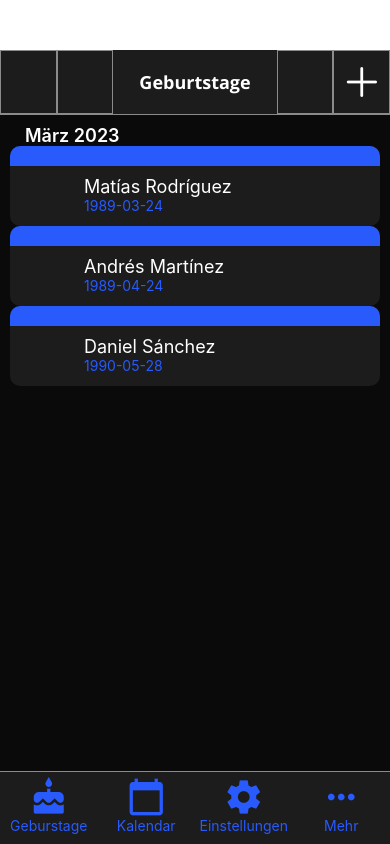
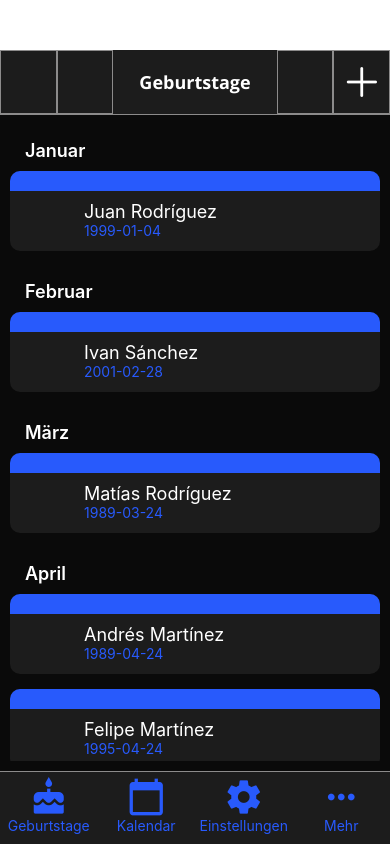
Before and after one commit to sanchezd90/birthdays, a React Native app: screen /Contact in a window 390 px wide. Built offline with nearby package versions, Linux system fonts and the light colour scheme.

Commit message:
month list

```diff
--- a/App.tsx
+++ b/App.tsx
@@ -6,7 +6,7 @@ import {useFonts} from 'expo-font'
 import AppLoading from 'expo-app-loading'
 
 
-import Geburstage from './screens/geburtstage/Geburtstage';
+import Geburtstage from './screens/geburtstage/Geburtstage';
 
 export default function App() {
 
@@ -23,7 +23,7 @@ export default function App() {
     <View style={styles.container}>
       <StatusBar style='light'/>
       <SafeAreaView style={{flex:1}}>
-        <Geburstage/>
+        <Geburtstage/>
         <Navbar/>
       </SafeAreaView>
     </View>
--- a/components/Navbar.tsx
+++ b/components/Navbar.tsx
@@ -13,14 +13,14 @@ export const Navbar = () => {
 
         <Pressable
             style={({pressed})=> pressed ? styles.pressedButtonWrapper : styles.buttonWrapper}
-            onPress={()=>handleButtonPress('geburstage')}
+            onPress={()=>handleButtonPress('Geburtstage')}
         >
           <View>
             <View style={{alignItems:'center'}}>
               <MaterialIcons name='cake' size={40} color={'#285afc'}/>
             </View>
             <Text style={styles.text}>
-              Geburstage
+              Geburtstage
             </Text>
           </View>
         </Pressable>
--- a/contacts.json
+++ b/contacts.json
@@ -17,6 +17,72 @@
             "firstName":"Daniel",
             "lastName":"Sánchez",
             "birthdate":"1990-05-28"
+        },
+        {
+            "id":"10",
+            "firstName":"Juan",
+            "lastName":"Rodríguez",
+            "birthdate":"1999-01-04"
+        },
+        {
+            "id":"20",
+            "firstName":"Ana",
+            "lastName":"Martínez",
+            "birthdate":"1998-12-24"
+        },
+        {
+            "id":"30",
+            "firstName":"Ivan",
+            "lastName":"Sánchez",
+            "birthdate":"2001-02-28"
+        },
+        {
+            "id":"100",
+            "firstName":"Diego",
+            "lastName":"Rodríguez",
+            "birthdate":"1996-11-24"
+        },
+        {
+            "id":"200",
+            "firstName":"Felipe",
+            "lastName":"Martínez",
+            "birthdate":"1995-04-24"
+        },
+        {
+            "id":"3000",
+            "firstName":"Ivan",
+            "lastName":"Sánchez",
+            "birthdate":"2001-09-28"
+        },
+        {
+            "id":"10000",
+            "firstName":"Matthew",
+            "lastName":"Cash",
+            "birthdate":"1996-10-24"
+        },
+        {
+            "id":"20000",
+            "firstName":"John",
+            "lastName":"Dawn",
+            "birthdate":"1995-08-24"
+        },
+        {
+            "id":"100000",
+            "firstName":"Jules",
+            "lastName":"Light",
+            "birthdate":"1996-06-24"
+        },
+        {
+            "id":"200000",
+            "firstName":"Ema",
+            "lastName":"Night",
+            "birthdate":"1995-07-24"
+        },
+        {
+            "id":"300",
+            "firstName":"Steven",
+            "lastName":"Swan",
+            "birthdate":"2003-05-28"
         }
     ]
 }
--- /dev/null
+++ b/interfaces/contacts.ts
@@ -0,0 +1,6 @@
+export interface IContact {
+    id:string
+    firstName:string
+    lastName:string
+    birthdate:string
+}
--- a/screens/geburtstage/Geburtstage.tsx
+++ b/screens/geburtstage/Geburtstage.tsx
@@ -1,13 +1,15 @@
-import React, {useState} from "react"
-import {View, StyleSheet, Text, Button, FlatList} from 'react-native'
+import React, {useState, useEffect} from "react"
+import {View, StyleSheet, Text, FlatList, SectionList} from 'react-native'
 import ContactCard from '../../components/ContactCard';
 import {contacts} from '../../contacts.json'
 import ActionBar from '../../components/ActionBar';
 import NewContactModal from "../../components/NewContactModal";
+import { months, groupByMonth, belongsToMonth } from "../../utils/common";
 
-export const Geburstage = () => {
+export const Geburtstage = () => {
 
     const [showNewContactModal, setShowNewContactModal] = useState<boolean>(false)
+    const [groupedContacts, setGroupedContacts] = useState([])
 
     const handleNewContactAction = () => {
         setShowNewContactModal(true)
@@ -18,33 +20,34 @@ export const Geburstage = () => {
         setShowNewContactModal(false)
     }
 
+    useEffect(() => {
+      setGroupedContacts(groupByMonth(contacts) as any)
+    }, [])
+
     return <View style={{flex:10}}>
         <ActionBar handleNewContactAction={handleNewContactAction}/>
         <NewContactModal show={showNewContactModal} onClose={handleCloseModal}/>
         <View style={styles.mainView}>
-            <View style={styles.monthWrapper}>
-            <Text style={styles.monthTitle}>
-                März 2023
-            </Text>
-            <View>
-                <FlatList
-                data={contacts}
+            <SectionList
+                sections={groupedContacts}
+                keyExtractor={(item, index) => item + index}
                 renderItem={(itemData)=>{
-                    return (
-                    <ContactCard contact={itemData.item}/>
+                    return (<View style={styles.contact}>
+                        <ContactCard contact={itemData.item}/>
+                    </View>
                     )
                 }}
-                keyExtractor={item=>{
-                    return item.id
-                }}
+                renderSectionHeader={({section: {name}}) => (
+                    <Text style={styles.monthTitle}>
+                        {name}
+                    </Text>
+                )}
                 />
-            </View>
-            </View>
         </View>
     </View>
 }
 
-export default Geburstage
+export default Geburtstage
 
 const styles = StyleSheet.create({
     mainView: {
@@ -66,10 +69,11 @@ const styles = StyleSheet.create({
         textAlign: 'left',
         fontSize: 18,
         fontWeight: '600',
-        paddingLeft: 15
+        paddingLeft: 15,
+        marginTop:15,
+        marginBottom:10
       },
-
-      monthWrapper: {
-
+      contact:{
+        marginBottom:15
       }
 })
--- /dev/null
+++ b/utils/common.ts
@@ -0,0 +1,32 @@
+import { IContact } from "../interfaces/contacts";
+
+export const months = [
+    {id:'1',name:'Januar'},
+    {id:'2',name:'Februar'},
+    {id:'3',name:'März'},
+    {id:'4',name:'April'},
+    {id:'5',name:'Mai'},
+    {id:'6',name:'Juni'},
+    {id:'7',name:'Juli'},
+    {id:'8',name:'August'},
+    {id:'9',name:'September'},
+    {id:'10',name:'Oktober'},
+    {id:'11',name:'November'},
+    {id:'12',name:'Dezember'},
+]
+
+export const belongsToMonth = (targetMonth:string,date:string) => {
+    let month = date.split('-')[1]
+    if(month[0]==='0') month=month[1]
+    return targetMonth===month
+}
+
+export const groupByMonth = (contactList:Array<IContact>) => {
+    const groupedList = months.map((month)=>{
+        return {
+            ...month,
+            data:contactList.filter(contact=>belongsToMonth(month.id,contact.birthdate))
+        }
+    })
+    return groupedList
+}
```
